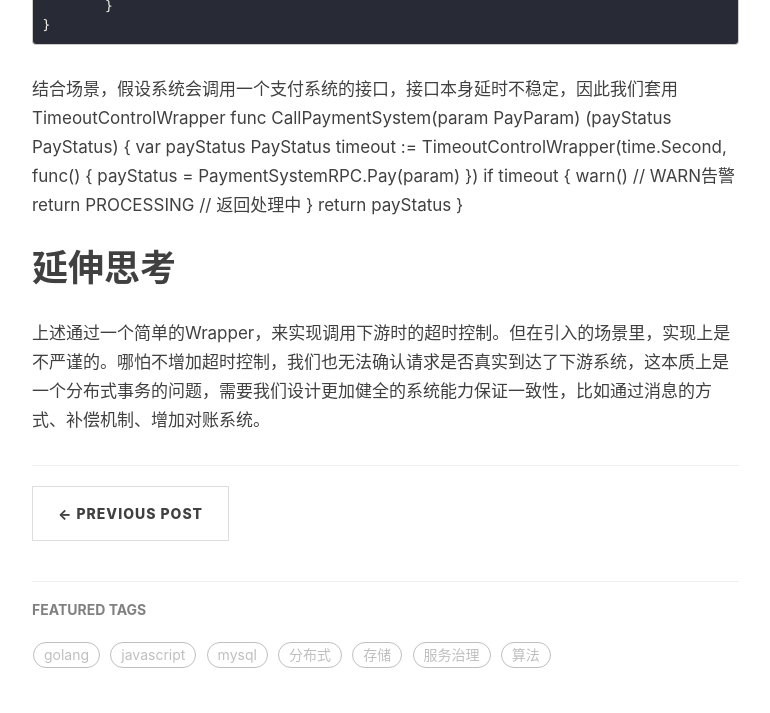
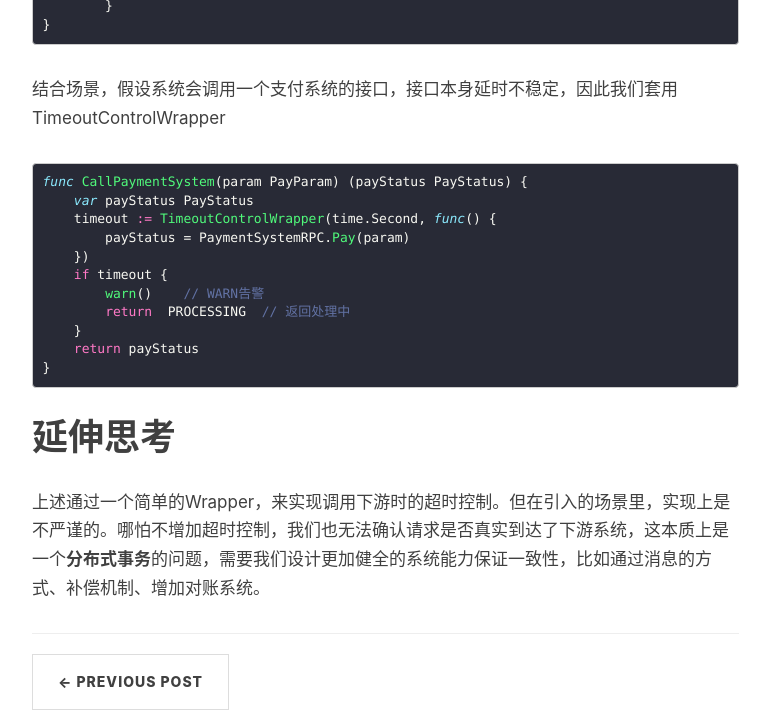
Before and after one commit to fishyxin/fishyxin.github.io, a plain HTML site: page post/go_timeout_control/index.html in a window 1280 px wide. Shown: the part 1376-2089 px from the top of the page, without its empty margins (233-1003 px from the left). Drawn offline with nearby package versions, Linux system fonts and the light colour scheme.

Commit message:
update site

```diff
--- a/post/go_timeout_control/index.html
+++ b/post/go_timeout_control/index.html
@@ -209,7 +209,7 @@
 <p>设计一个方法，使用闭包，传入时间和执行的任务，如果任务执行完未到时间，则直接返回，否则通知调用者超时。
 为了保证代码简介和使用简单，我们仅定义一个Wrapper方法，方法定义如下
 <code>func TimeoutControlWrapper(duration time.Duration, fn func()) (timeout bool)</code></p>
-<p>官方包time有一个After方法，可以在指定时间内，返回一个channel，基于此来判断是否超时。
+<p><u>官方包time有一个After方法</u>，可以在指定时间内，返回一个channel，基于此来判断是否超时。
 另外，在Wrapper方法里异步化执行目标方法，执行完成后写入一个finish信号通知。
 同时监听这两个channel，判断是否超时，代码如下</p>
 <div class="highlight"><pre tabindex="0" style="color:#f8f8f2;background-color:#282a36;-moz-tab-size:4;-o-tab-size:4;tab-size:4;"><code class="language-go" data-lang="go"><span style="display:flex;"><span><span style="color:#8be9fd;font-style:italic">func</span> <span style="color:#50fa7b">TimeoutControlWrapper</span>(duration time.Duration, fn <span style="color:#8be9fd;font-style:italic">func</span>()) (timeout <span style="color:#8be9fd">bool</span>) {
@@ -226,20 +226,20 @@
 </span></span><span style="display:flex;"><span>                <span style="color:#ff79c6">return</span> <span style="color:#ff79c6">true</span>
 </span></span><span style="display:flex;"><span>        }
 </span></span><span style="display:flex;"><span>}
-</span></span></code></pre></div><p>结合场景，假设系统会调用一个支付系统的接口，接口本身延时不稳定，因此我们套用TimeoutControlWrapper
-func CallPaymentSystem(param PayParam) (payStatus PayStatus) {
-var payStatus PayStatus
-timeout := TimeoutControlWrapper(time.Second, func() {
-payStatus = PaymentSystemRPC.Pay(param)
-})
-if timeout {
-warn()    // WARN告警
-return  PROCESSING  // 返回处理中
-}
-return payStatus
-}</p>
-<h1 id="延伸思考">延伸思考</h1>
-<p>上述通过一个简单的Wrapper，来实现调用下游时的超时控制。但在引入的场景里，实现上是不严谨的。哪怕不增加超时控制，我们也无法确认请求是否真实到达了下游系统，这本质上是一个分布式事务的问题，需要我们设计更加健全的系统能力保证一致性，比如通过消息的方式、补偿机制、增加对账系统。</p>
+</span></span></code></pre></div><p>结合场景，假设系统会调用一个支付系统的接口，接口本身延时不稳定，因此我们套用TimeoutControlWrapper</p>
+<div class="highlight"><pre tabindex="0" style="color:#f8f8f2;background-color:#282a36;-moz-tab-size:4;-o-tab-size:4;tab-size:4;"><code class="language-go" data-lang="go"><span style="display:flex;"><span><span style="color:#8be9fd;font-style:italic">func</span> <span style="color:#50fa7b">CallPaymentSystem</span>(param PayParam) (payStatus PayStatus) {
+</span></span><span style="display:flex;"><span>    <span style="color:#8be9fd;font-style:italic">var</span> payStatus PayStatus
+</span></span><span style="display:flex;"><span>    timeout <span style="color:#ff79c6">:=</span> <span style="color:#50fa7b">TimeoutControlWrapper</span>(time.Second, <span style="color:#8be9fd;font-style:italic">func</span>() {
+</span></span><span style="display:flex;"><span>        payStatus = PaymentSystemRPC.<span style="color:#50fa7b">Pay</span>(param)
+</span></span><span style="display:flex;"><span>    })
+</span></span><span style="display:flex;"><span>    <span style="color:#ff79c6">if</span> timeout {
+</span></span><span style="display:flex;"><span>        <span style="color:#50fa7b">warn</span>()    <span style="color:#6272a4">// WARN告警</span>
+</span></span><span style="display:flex;"><span>        <span style="color:#ff79c6">return</span>  PROCESSING  <span style="color:#6272a4">// 返回处理中</span>
+</span></span><span style="display:flex;"><span>    }
+</span></span><span style="display:flex;"><span>    <span style="color:#ff79c6">return</span> payStatus
+</span></span><span style="display:flex;"><span>}
+</span></span></code></pre></div><h1 id="延伸思考">延伸思考</h1>
+<p>上述通过一个简单的Wrapper，来实现调用下游时的超时控制。但在引入的场景里，实现上是不严谨的。哪怕不增加超时控制，我们也无法确认请求是否真实到达了下游系统，这本质上是一个<strong>分布式事务</strong>的问题，需要我们设计更加健全的系统能力保证一致性，比如通过消息的方式、补偿机制、增加对账系统。</p>
 
 
 
```
